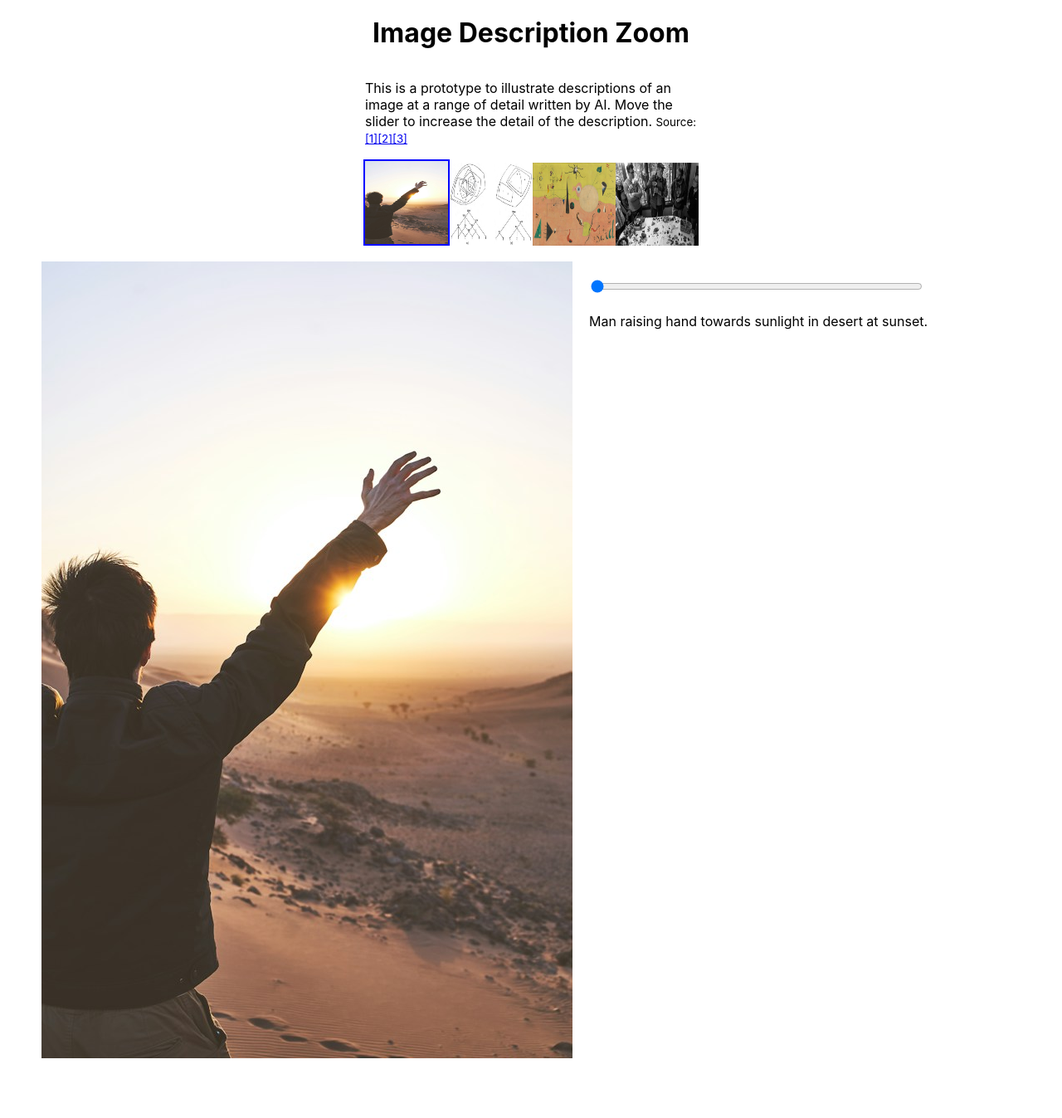
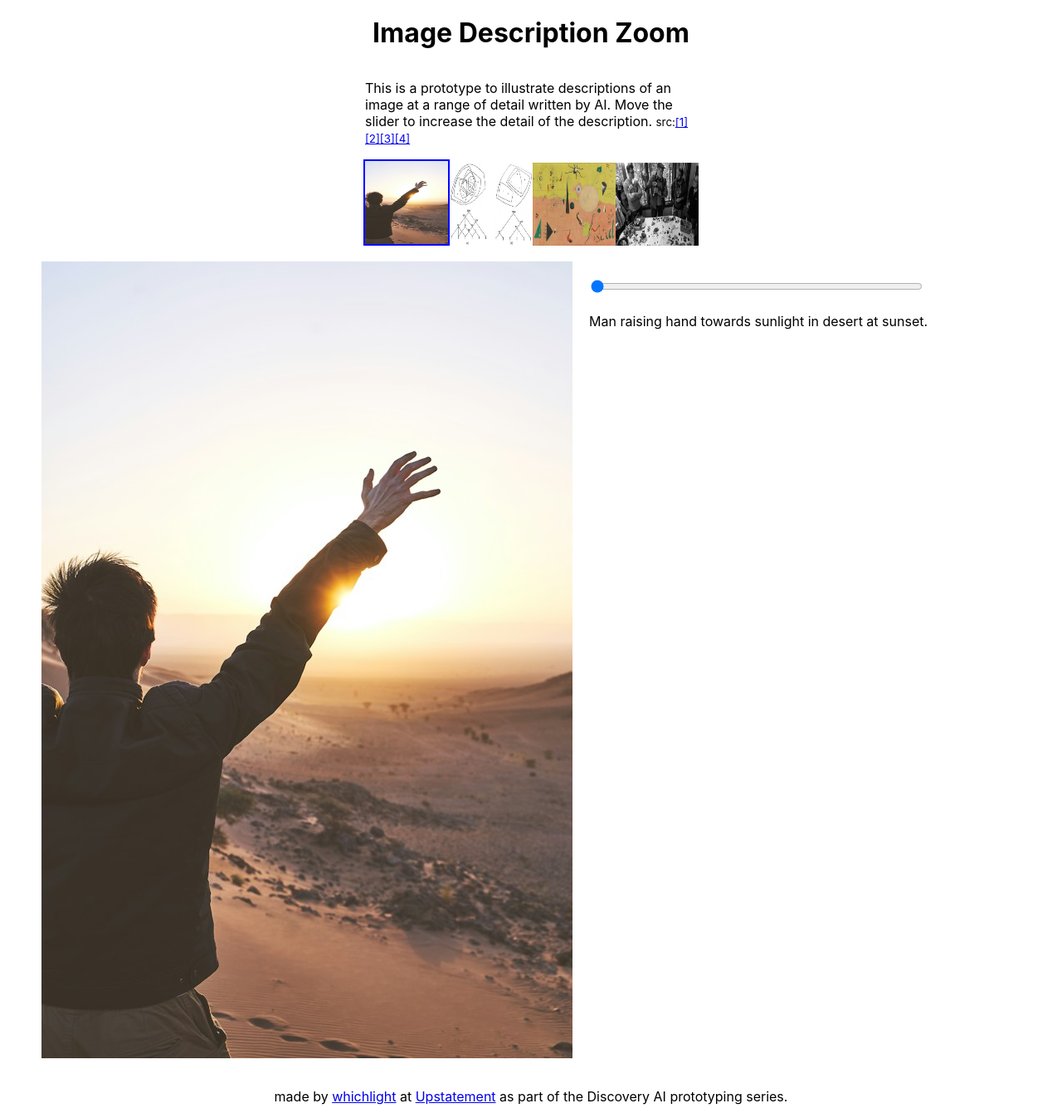
Before and after one commit to whichlight/image-description-zoom, a React (Create React App) app: page / in a window 1280 px wide. Shown: the whole page at 83% size. Before the commit the page ends 1275 px from the top, so only its background shows below. Built offline with nearby package versions, Linux system fonts and the light colour scheme.

Commit message:
updating links and info

```diff
--- a/src/App.js
+++ b/src/App.js
@@ -8,6 +8,7 @@ function App() {
   const [descriptionIndex, setDescriptionIndex] = useState(0);
 
   useEffect(() => {
+    console.log(process.env.PUBLIC_URL);
     fetch(process.env.PUBLIC_URL + "/images_descriptions.json")
       .then((response) => response.json())
       .then((data) => setImageDescriptions(data.image_descriptions))
@@ -53,7 +54,7 @@ function App() {
           of detail written by AI. Move the slider to increase the detail of the
           description.{" "}
           <small>
-            Source:
+            src:
             <a
               target="_blank"
               href="https://unsplash.com/photos/man-wearing-black-jacket-fzcluHBur3o"
@@ -66,6 +67,9 @@ function App() {
             <a target="_blank" href="https://www.moma.org/artists/4016">
               [3]
             </a>
+            <a target="_blank" href="https://twitter.com/blakesamic">
+              [4]
+            </a>
           </small>
         </p>
       </div>
@@ -75,7 +79,7 @@ function App() {
           {imageDescriptions.map((img, index) => (
             <img
               key={index}
-              src={img.src}
+              src={process.env.PUBLIC_URL + "/" + img.src}
               alt={img.alt}
               onClick={() => handleChangeImage(index)}
               style={{
@@ -94,7 +98,11 @@ function App() {
         <div className="selected-image-container">
           <img
             className="selected-image"
-            src={imageDescriptions[selectedImageIndex].src}
+            src={
+              process.env.PUBLIC_URL +
+              "/" +
+              imageDescriptions[selectedImageIndex].src
+            }
             alt={descriptions[0]} // Using the alt text for the alt attribute
           />
         </div>
@@ -119,6 +127,19 @@ function App() {
           ></div>
         </div>
       </div>
+      <footer style={{ textAlign: "center", marginTop: "20px" }}>
+        <p>
+          made by{" "}
+          <a href="https://whichlight.com/" target="_blank">
+            whichlight
+          </a>{" "}
+          at{" "}
+          <a target="_blank" href="https://upstatement.com/">
+            Upstatement
+          </a>{" "}
+          as part of the Discovery AI prototyping series.
+        </p>
+      </footer>
     </div>
   );
 }
```
